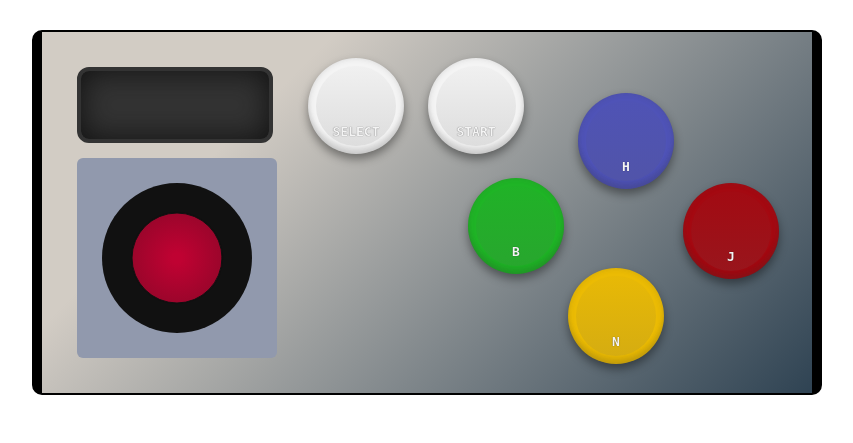
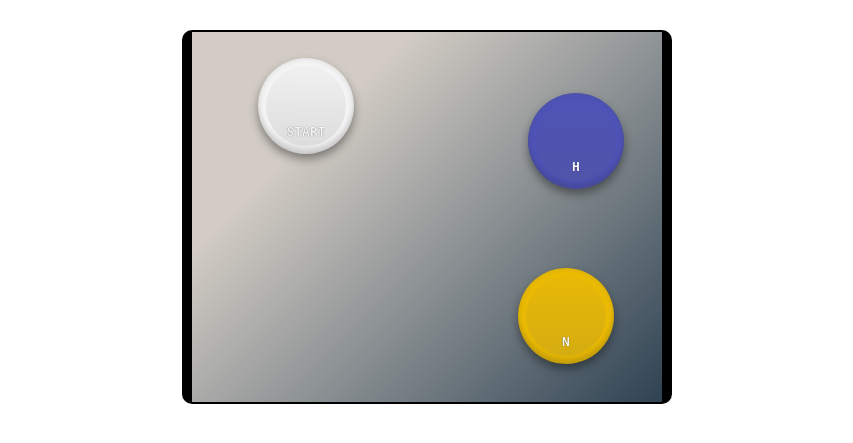
Before and after one commit to ebbane/joystick, a Flask app: page / in a window 1280 px wide. Shown: the top 443 px of the page, without its empty margins (213-1066 px from the left). Run offline with Flask 2, Linux system fonts and the light colour scheme; data that the repository does not hold is empty; some libraries are stand-ins or nearby versions.

Commit message:
Change display

```diff
--- a/static/js/config.js
+++ b/static/js/config.js
@@ -1,15 +1,15 @@
 export const CONFIG = {
     display_update_ms: 100,
     //joystick_mode: "UPDATE", // send joystick status every update_ms milliseconds
-     joystick_mode: "EVENT", // send joystick event when it move
+    //  joystick_mode: "EVENT", // send joystick event when it move
     joystick_update_ms: 100,
     button_repeat_limit: 100,
     button_keydown_event: false,
     bindings: {
-      green: "b",
+      // green: "b",
       blue: "h",
       yellow: "n",
-      red: "j",
+      // red: "j",
       stick_up: "z",
       stick_down: "s",
       stick_left: "q",
--- a/static/style/arcade.css
+++ b/static/style/arcade.css
@@ -7,7 +7,8 @@ body {
 }
 
 .arcade-stick {
-  width: 700px;
+  width: 400px;
+  height: 300px;
   background-color: #2f4353;
   background-image: linear-gradient(315deg, #2f4353 0%, #d2ccc4 74%);
   margin: 30px auto;
@@ -19,34 +20,15 @@ body {
   display: flex;
 }
 
-.arcade-stick #stick {
+/* .arcade-stick #stick {
   width: 200px;
   height: 200px;
   background-color: #9199ad;
   border-radius: 6px;
   cursor: pointer;
-}
+} */
 
-.arcade-stick #led-display {
-  margin-bottom: 15px;
-  border: 4px solid #333;
-  background-color: #333;
-  border-radius: 12px;
-  box-shadow: inset 0 0 30px #111;
-  height: 60px;
-  padding: 4px;
-  overflow: hidden;
-  color: #1fb426;
-  width: 180px;
-}
 
-.arcade-stick #led-display p {
-  text-transform: uppercase;
-  line-height: 20px;
-  white-space: nowrap;
-  margin-block-start: 0;
-  margin-block-end: 0;
-}
 
 .arcade-stick .btn-panel {
   position: relative;
@@ -117,14 +99,7 @@ body {
   background-color: #ebbb04;
 }
 
-.red {
-  background-color: #a40911;
-}
 
 .blue {
   background-color: #4f53b7;
 }
-
-.green {
-  background-color: #1fb426;
-}
--- a/templates/index.html
+++ b/templates/index.html
@@ -13,28 +13,19 @@
 	</head>
 	<body>
 		<div class="arcade-stick">
-			<div class="sidepanel">
-				<div id="led-display">
-				</div>
-				<div id="stick"></div>
-			</div>
+
 			<div>
 				<div class="btn-panel">
 					<div class="btn" style="left:20px;">
 						<div class="btn-wrap white">
-							<div class="btn-body white" data-action="select"><span>SELECT</span></div>
-						</div>
-					</div>
-					<div class="btn" style="left:140px;">
-						<div class="btn-wrap white">
 							<div class="btn-body white" data-action="start"><span>START</span></div>
 						</div>
 					</div>
-					<div class="btn" style="left:180px;top:120px;">
+					<!-- <div class="btn" style="left:180px;top:120px;">
 						<div class="btn-wrap green">
 							<div class="btn-body green" data-action="green"><span>B</span></div>
 						</div>
-					</div>
+					</div> -->
 					<div class="btn" style="left:290px;top:35px;">
 						<div class="btn-wrap blue">
 							<div class="btn-body blue" data-action="blue"><span>H</span></div>
@@ -45,11 +36,11 @@
 							<div class="btn-body yellow" data-action="yellow"><span>N</span></div>
 						</div>
 					</div>
-					<div class="btn" style="left:395px;top:125px;">
+					<!-- <div class="btn" style="left:395px;top:125px;">
 						<div class="btn-wrap red">
 							<div class="btn-body red" data-action="red"><span>J</span></div>
 						</div>
-					</div>
+					</div> -->
 				</div>
 
 			</div>
```
